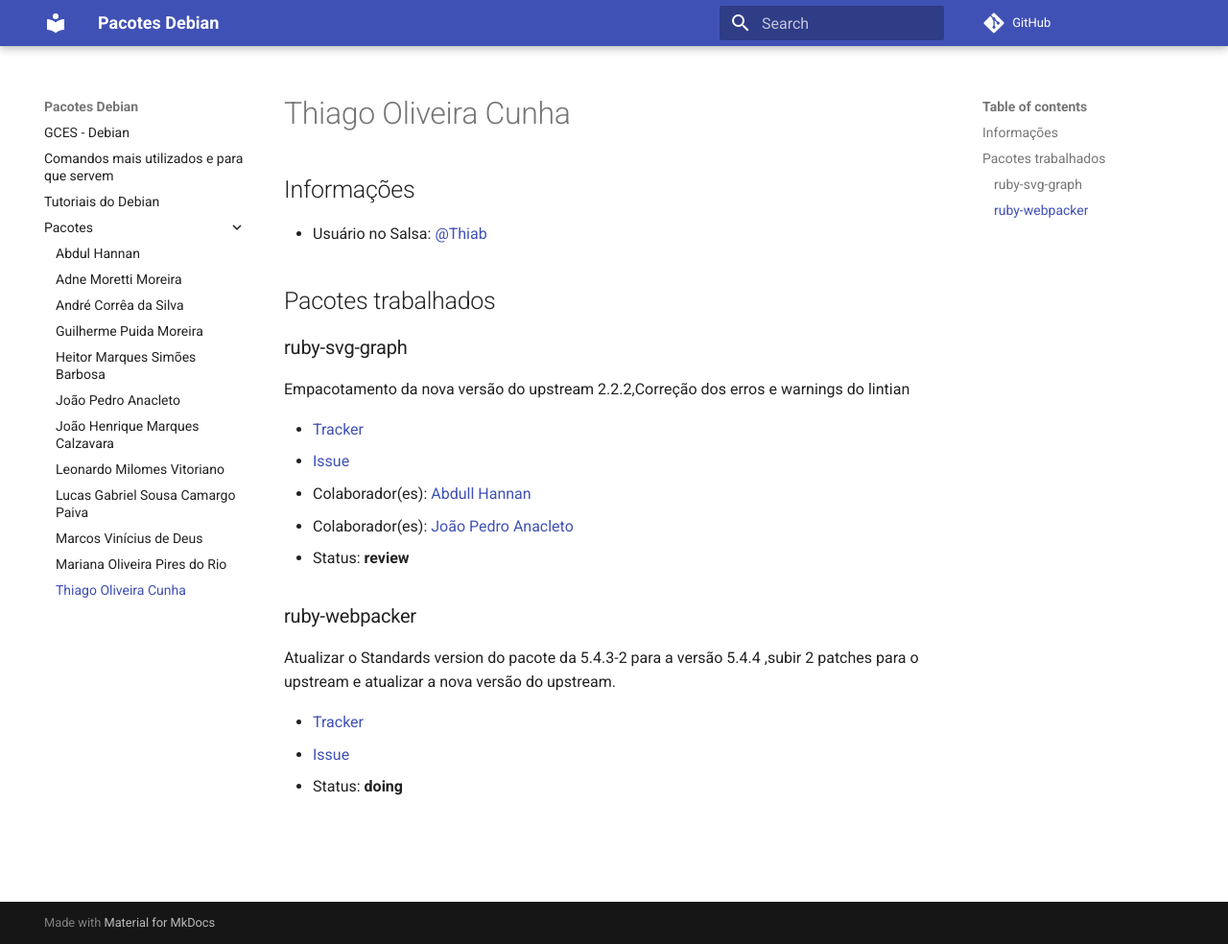
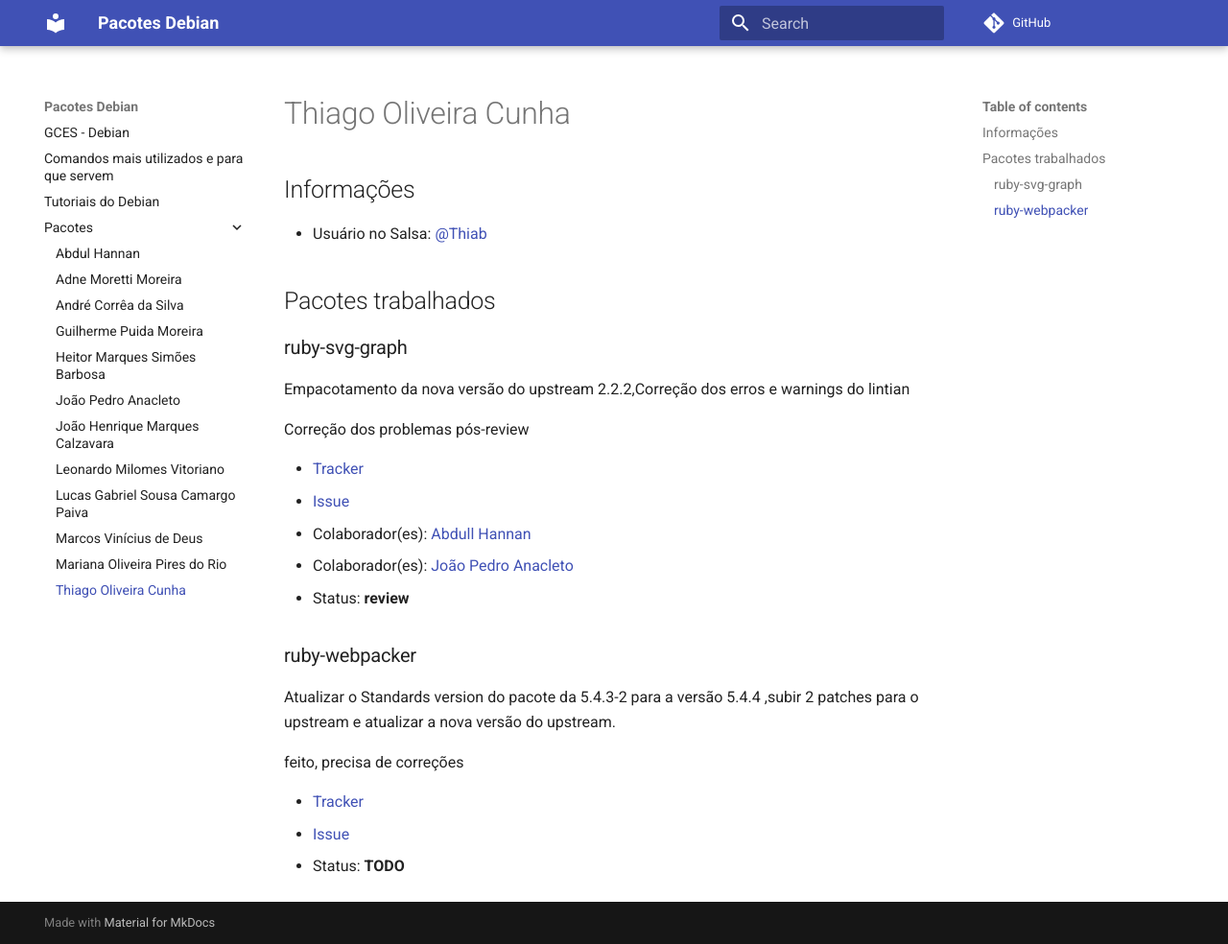
Before and after one commit to FGA-GCES/Debian_Pacotes, an MkDocs documentation site: the page built from docs/pacotes/thiago-oliveira.md, in a window 1280 px wide and 984 px high. Shown: the whole window at 96% size. Built offline with MkDocs 1.6.1 and Material for MkDocs 9.7.7, drawn with Linux system fonts in a browser that asks for light colours; comment, search, counter and statistics services are not loaded.

Commit message:
update thiago.md

```diff
--- a/docs/pacotes/thiago-oliveira.md
+++ b/docs/pacotes/thiago-oliveira.md
@@ -12,6 +12,8 @@ title: Thiago Oliveira Cunha
 
 Empacotamento da nova versão do upstream 2.2.2,Correção dos erros e warnings do lintian
 
+Correção dos problemas pós-review
+
 - [Tracker](https://tracker.debian.org/pkg/ruby-svg-graph)
 - [Issue](https://salsa.debian.org/debian-brasilia-team/docs/-/issues/71)
 - Colaborador(es): [Abdull Hannan](https://salsa.debian.org/hannanhunny01)
@@ -23,6 +25,8 @@ Empacotamento da nova versão do upstream 2.2.2,Correção dos erros e warnings
 
 Atualizar o Standards version do pacote da 5.4.3-2 para a versão  5.4.4 ,subir 2 patches para o upstream e atualizar a nova versão do upstream.
 
+feito, precisa de correções
+
 - [Tracker](https://tracker.debian.org/pkg/ruby-webpacker)
 - [Issue](https://salsa.debian.org/debian-brasilia-team/docs/-/issues/120)
-- Status: **doing**
+- Status: **TODO**
```
